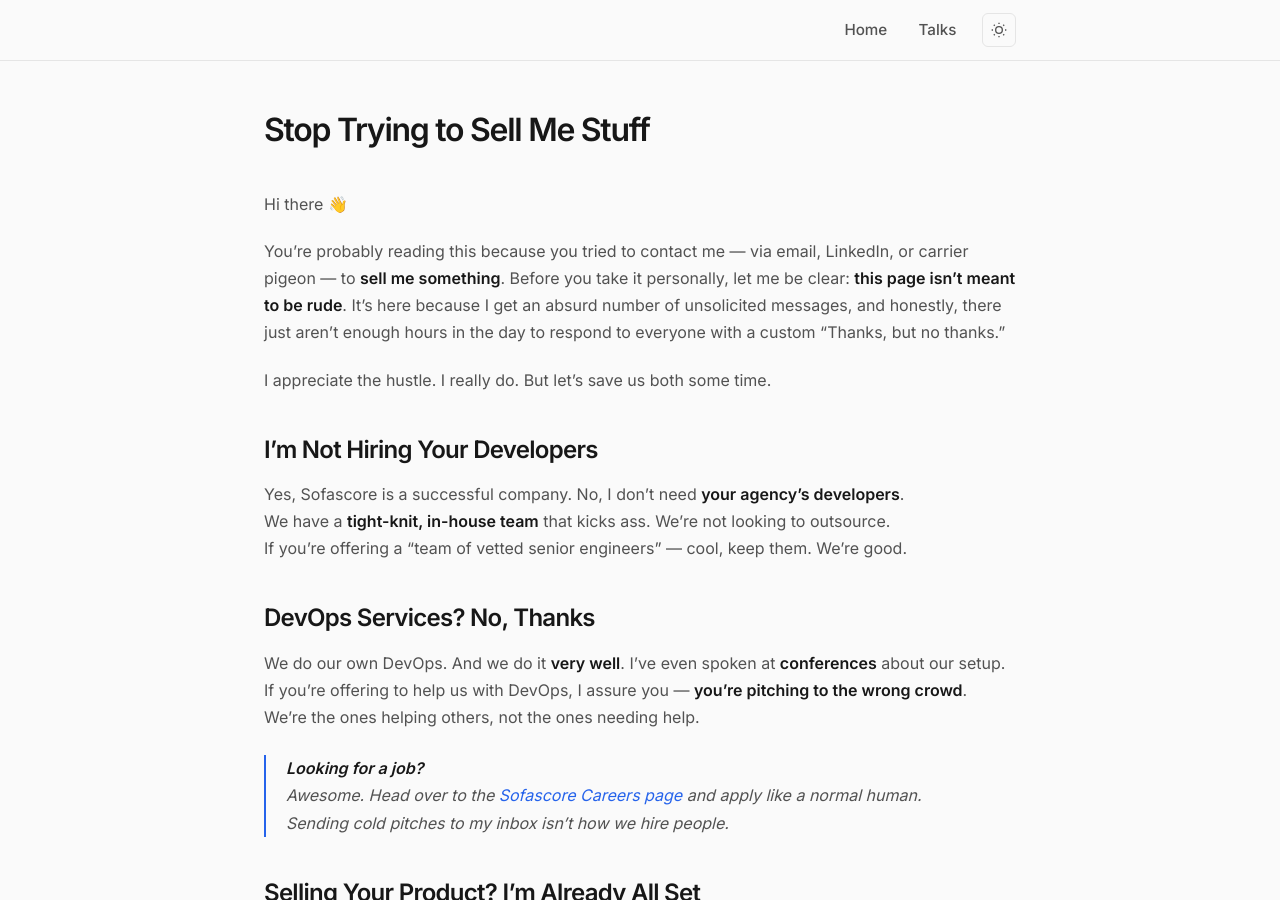
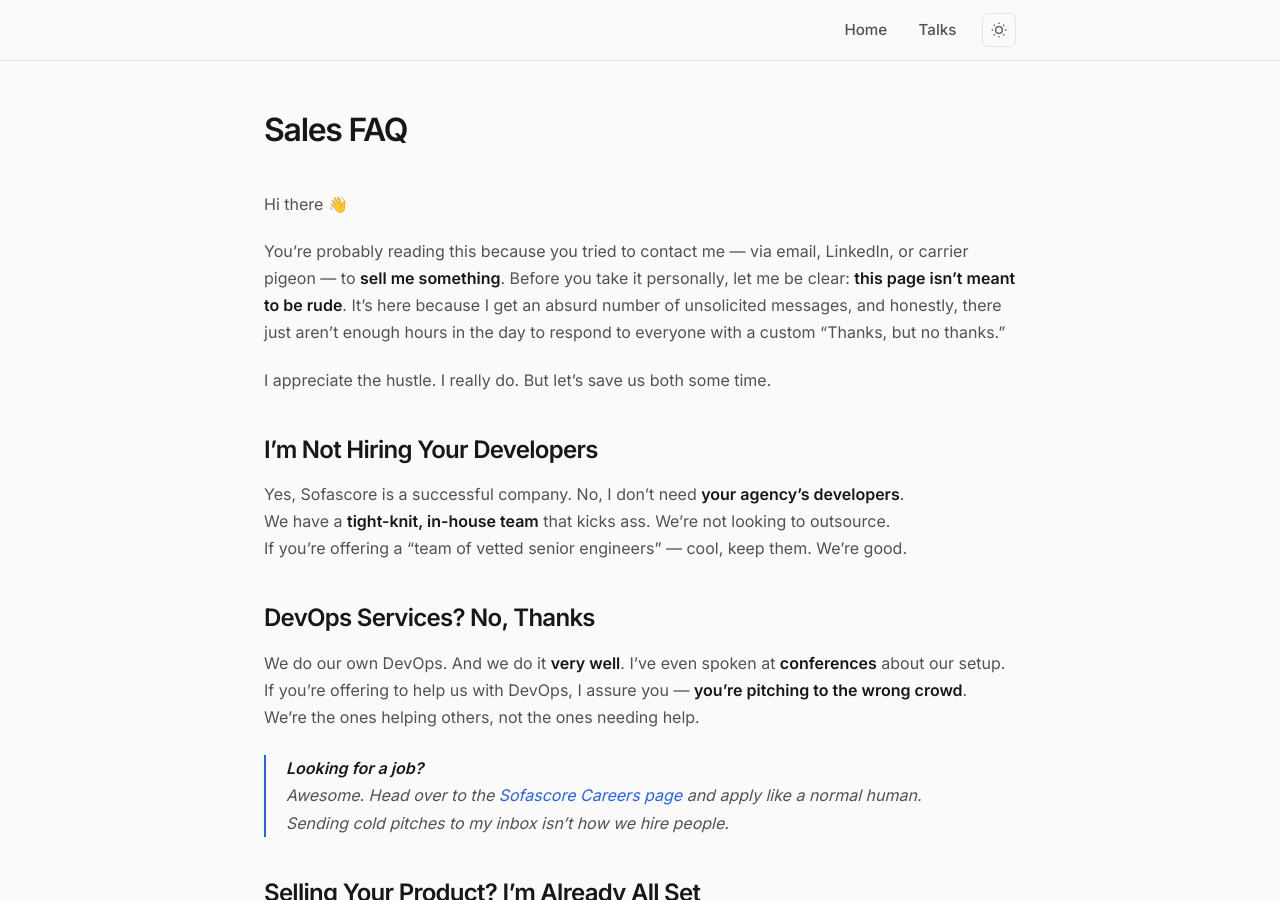
Before and after one commit to jstuhli/jstuhli.github.io, a Jekyll site: the page built from sales.markdown, in a window 1280 px wide and 900 px high. Built offline with Jekyll 4.4.1, drawn with Linux system fonts in a browser that asks for light colours.

Commit message:
Rename title in sales.markdown to 'Sales FAQ'

```diff
--- a/sales.markdown
+++ b/sales.markdown
@@ -1,6 +1,6 @@
 ---
 layout: page
-title: Stop Trying to Sell Me Stuff
+title: Sales FAQ
 permalink: /sales/
 ---
 Hi there 👋
```
